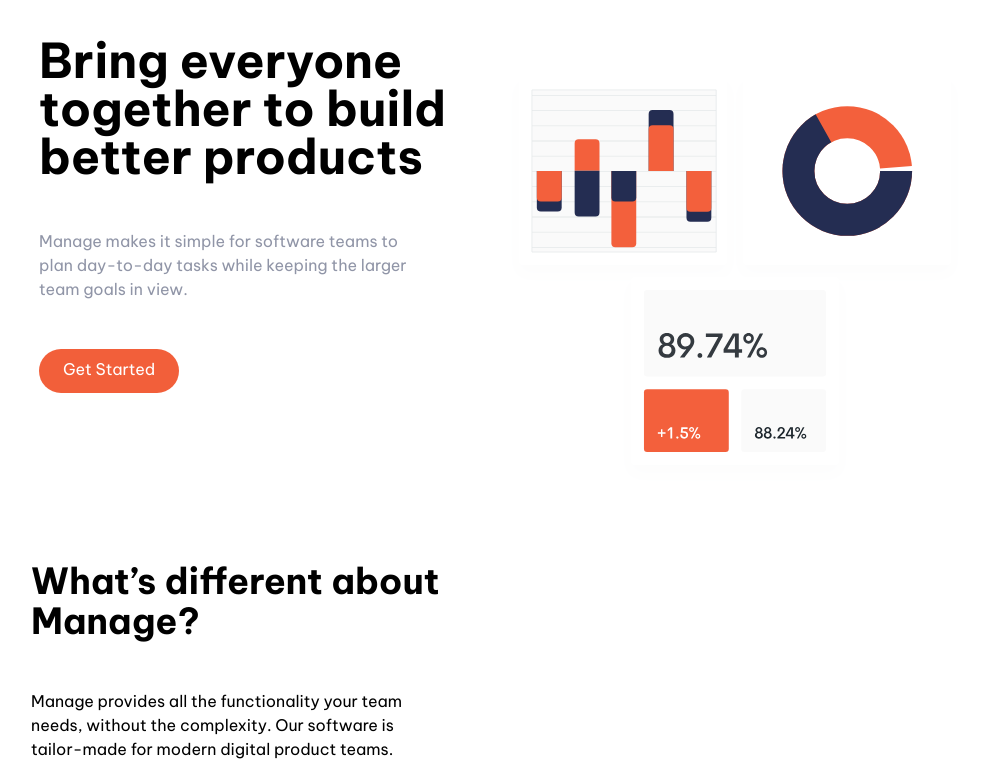
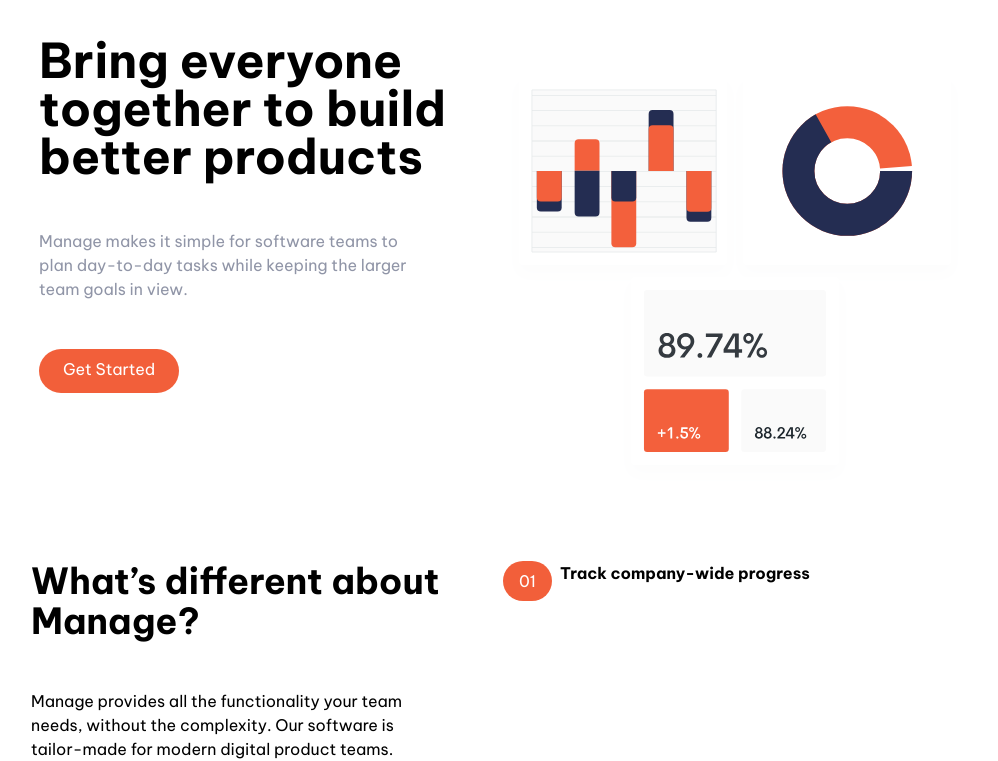
Before and after one commit to MaltaWebDev/landing-page, a website: page index.html in a window 1280 px wide. Shown: the part 95-856 px from the top of the page, without its empty margins (137-1135 px from the left). Drawn offline with Linux system fonts and the light colour scheme.

Commit message:
Add next section

```diff
--- a/index.html
+++ b/index.html
@@ -11,7 +11,11 @@
       href="https://fonts.googleapis.com/css2?family=Be+Vietnam+Pro:wght@400;500;700&display=swap"
       rel="stylesheet"
     />
-    <link rel="shortcut icon" href="images/favicon-32x32.png" type="image/x-icon" />
+    <link
+      rel="shortcut icon"
+      href="images/favicon-32x32.png"
+      type="image/x-icon"
+    />
     <title>Manage Landing Page</title>
   </head>
   <body>
@@ -42,7 +46,7 @@
     <section id="hero">
       <!-- Flex Container -->
       <div
-        class="container flex flex-col-reverse  items-center px-6 mx-auto mt-10 space-y-0 md:space-y-0 md:flex-row"
+        class="container flex flex-col-reverse items-center px-6 mx-auto mt-10 space-y-0 md:space-y-0 md:flex-row"
       >
         <!-- Left item -->
         <div class="flex flex-col mb-32 space-y-12 md:w-1/2">
@@ -51,8 +55,10 @@
           >
             Bring everyone together to build better products
           </h1>
-            <p class="max-w-sm text-center text-darkGrayishBlue md:text-left">Manage makes it simple for software teams to plan day-to-day
-              tasks while keeping the larger team goals in view.</p>
+          <p class="max-w-sm text-center text-darkGrayishBlue md:text-left">
+            Manage makes it simple for software teams to plan day-to-day tasks
+            while keeping the larger team goals in view.
+          </p>
 
           <div class="flex justify-center md:justify-start">
             <a
@@ -64,24 +70,47 @@
         </div>
         <!-- Right item -->
         <div class="md:w-1/2">
-          <img src="./images/illustration-intro.svg" alt="">
+          <img src="./images/illustration-intro.svg" alt="" />
         </div>
       </div>
     </section>
     <section id="features">
       <!-- Flex container -->
-      <div class="container flex-col px-4 mx-auto mt-10 space-y-12 md:space-y-0 md:flex-row">
+      <div
+        class="container flex flex-col px-4 mx-auto mt-10 space-y-12 md:space-y-0 md:flex-row"
+      >
         <!-- What's different -->
         <div class="flex flex-col space-y-12 md:w-1/2">
-          <h2 class="max-w-md text-4xl font-bold text-center md:text-left">What’s different about Manage?
+          <h2 class="max-w-md text-4xl font-bold text-center md:text-left">
+            What’s different about Manage?
           </h2>
           <p class="max-w-sm text-center text-sdarkGrayishBlue md:text-left">
-            Manage provides all the functionality your team needs, without
-            the complexity. Our software is tailor-made for modern digital
-            product teams.
+            Manage provides all the functionality your team needs, without the
+            complexity. Our software is tailor-made for modern digital product
+            teams.
           </p>
-
-
+        </div>
+        <!-- Numbered list -->
+        <div class="flex flex-col space-y-8 md:w-1/2">
+          <!-- List item one -->
+          <div
+            class="flex flex-col space-y-3 md:space-y-0 md-space-x-6 md:flex"
+          >
+            <!-- Heading -->
+            <div class="rounded-l-full bg-brightRedSupLight md:bg-transparent">
+              <div class="flex items-center space-x-2">
+                <div
+                  class="px-4 py-2 text-white rounded-full md-py-1 bg-brightRed"
+                >
+                  01
+                </div>
+                <h3 class="text-base font-bold md:mb-4">
+                  Track company-wide progress
+                </h3>
+              </div>
+            </div>
+          </div>
+        </div>
       </div>
     </section>
   </body>
--- a/input.css
+++ b/input.css
@@ -5,7 +5,3 @@
 body {
   font-family: "Be Vietnam Pro", sans-serif;
 }
-
-.nav-items {
-  font-weight: 500;
-}
```
Also changed, not shown: main.css. Lines whose indentation alone changed are shown as unchanged.
